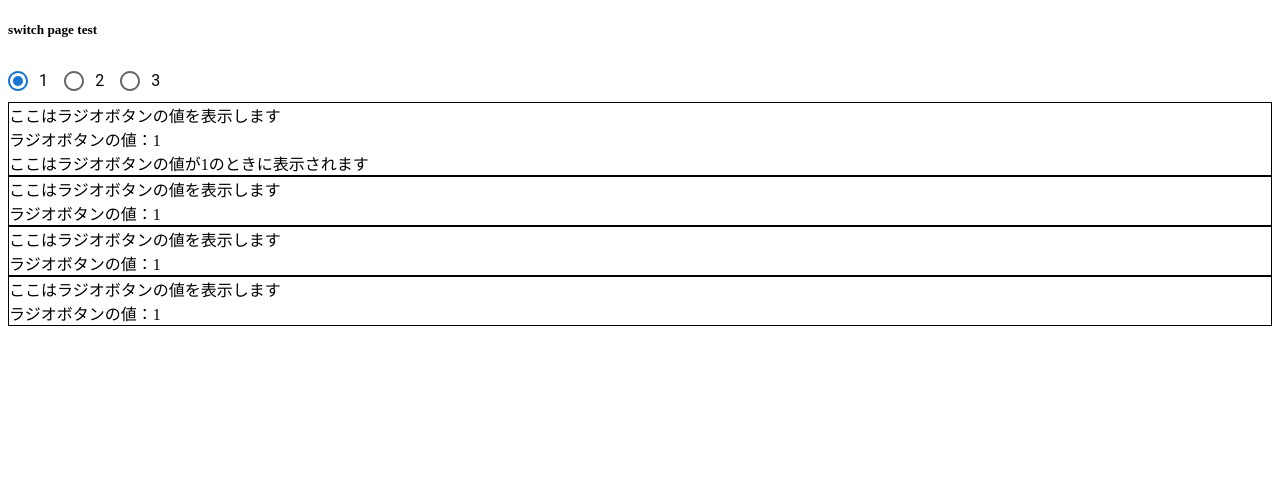
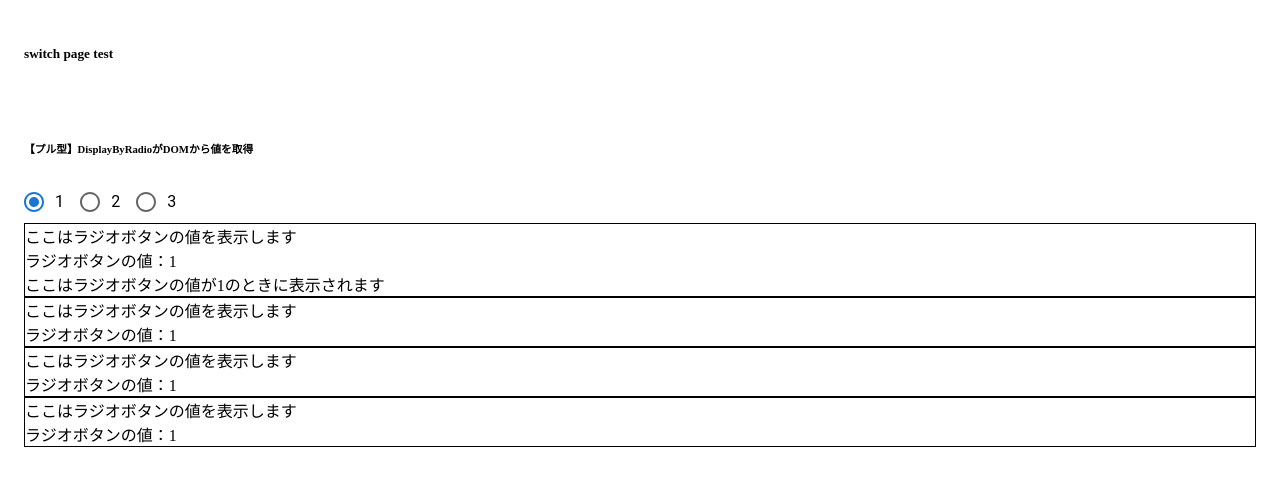
Before and after one commit to mrchendren/mui-test, a React (Vite) app: page / in a window 1280 px wide. Shown: the top 486 px of the page. Built offline with nearby package versions, Linux system fonts and the light colour scheme.

Commit message:
SwitchCheckPageにプッシュ型の実装試行に関する詳細なコメントを追加し、プル型の実装を強調するためにコンポーネントの構造を整理

```diff
--- a/src/pages/SwitchCheckPage.tsx
+++ b/src/pages/SwitchCheckPage.tsx
@@ -2,10 +2,55 @@ import { Box } from "@mui/material";
 import RadioSet from "./switchcheckpages/RadioSet";
 import DisplayByRadio from "./switchcheckpages/DisplayByRadio";
 
+/**
+ * プッシュ型実装の試行とその困難さについて
+ *
+ * 本実装では、ラジオボタンの値を表示するコンポーネントとして「プル型」と「プッシュ型」の
+ * 2つのアプローチを検討しました。プル型（DisplayByRadio）は実装できましたが、
+ * プッシュ型の実装は困難であり、最終的に断念しました。
+ *
+ * 【プッシュ型の設計思想】
+ * プッシュ型は「ラジオボタン側（RadioSetPush）が能動的に値を通知する」という設計思想です。
+ * DisplayByRadioPushは値を受け取るだけであり、DOMを直接参照したり、値を取得しに行ったり
+ * しないという前提でした。
+ *
+ * 【試行した実装方法】
+ *
+ * 1. カスタムDOMイベント方式（最初の試行）
+ *    - RadioSetPushがラジオボタンの変更時にCustomEventを発火
+ *    - DisplayByRadioPushがdocument.addEventListenerでイベントをリッスン
+ *    - 問題点：画面リフレッシュ時に、RadioSetPushが初期値のイベントを発火するタイミングと
+ *      DisplayByRadioPushがイベントリスナーを登録するタイミングが競合し、イベントを見逃す
+ *
+ * 2. タイミング制御による解決の試み
+ *    - RadioSetPushの初期値イベント発火をsetTimeoutで遅延
+ *    - DisplayByRadioPushでも初期値をDOMから取得するフォールバックを追加
+ *    - 問題点：タイミングによる制御は常に危険であり、確実性が保証できない
+ *
+ * 3. リクエスト/レスポンス方式（2回目の試行）
+ *    - DisplayByRadioPushがマウント時に「現在の値を教えて」とリクエストイベントを発火
+ *    - RadioSetPushがリクエストを受け取り、現在の状態を返すイベントを発火
+ *    - 問題点：結局「DisplayByRadioPushがRadioSetPushに値を聞きに行く」というプル型の
+ *      焼き直しになってしまい、プッシュ型の設計思想を満たさない
+ *
+ * 【根本的な問題】
+ * プッシュ型の「ラジオボタン側が能動的に通知する」という思想を維持しつつ、
+ * 初期値の問題を解決する方法が見つかりませんでした。
+ * - タイミング制御：危険で確実性がない
+ * - リクエスト/レスポンス：プル型の焼き直し
+ * - 状態管理の共有（Context等）：新規ファイル作成が禁止されていたため実装困難
+ *
+ * そのため、現在はプル型（DisplayByRadio）のみを実装しています。
+ * プル型は、DisplayByRadioがDOMから直接値を取得する方式であり、
+ * タイミング問題を回避でき、確実に初期値も取得できます。
+ */
 const SwitchCheckPage = () => {
     return (
+        <Box sx={{ display: "flex", flexDirection: "column", gap: 4, p: 2 }}>
+            <h5>switch page test</h5>
+
             <Box>
-            <h5>switch page test</h5>
+                <h6>【プル型】DisplayByRadioがDOMから値を取得</h6>
                 <RadioSet radioGroupName="radio-set" defaultValue="1" />
                 <DisplayByRadio radioGroupName="radio-set" switchContentId="1">
                     <div>ここはラジオボタンの値が1のときに表示されます</div>
@@ -20,6 +65,7 @@ const SwitchCheckPage = () => {
                     <div>ここはラジオボタンの値が不明のときに表示されます</div>
                 </DisplayByRadio>
             </Box>
+        </Box>
     );
 };
 
```
Also changed, not shown: 1 other file (tests, documents, lock files or other folders). Lines whose indentation alone changed are shown as unchanged.
